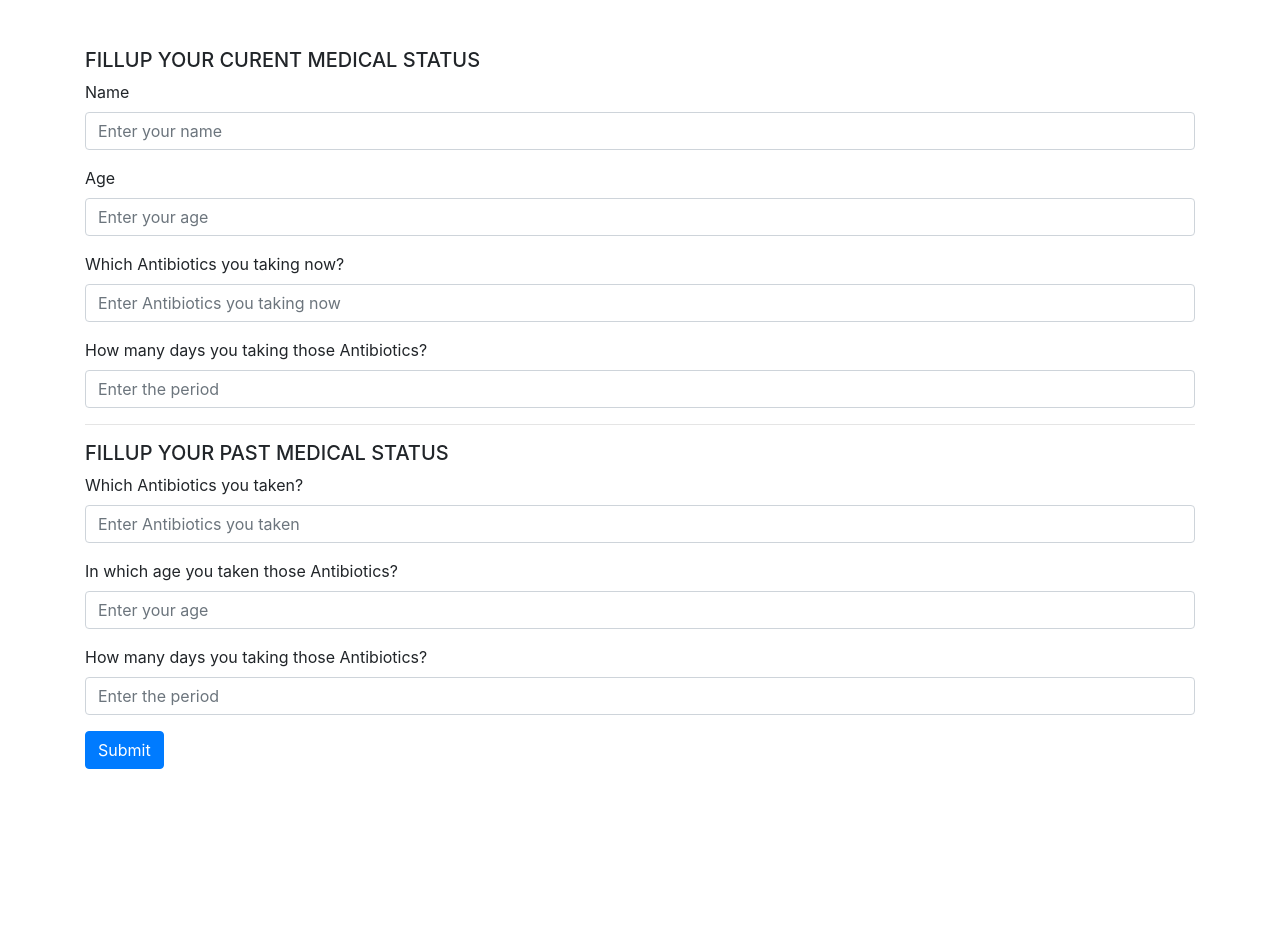
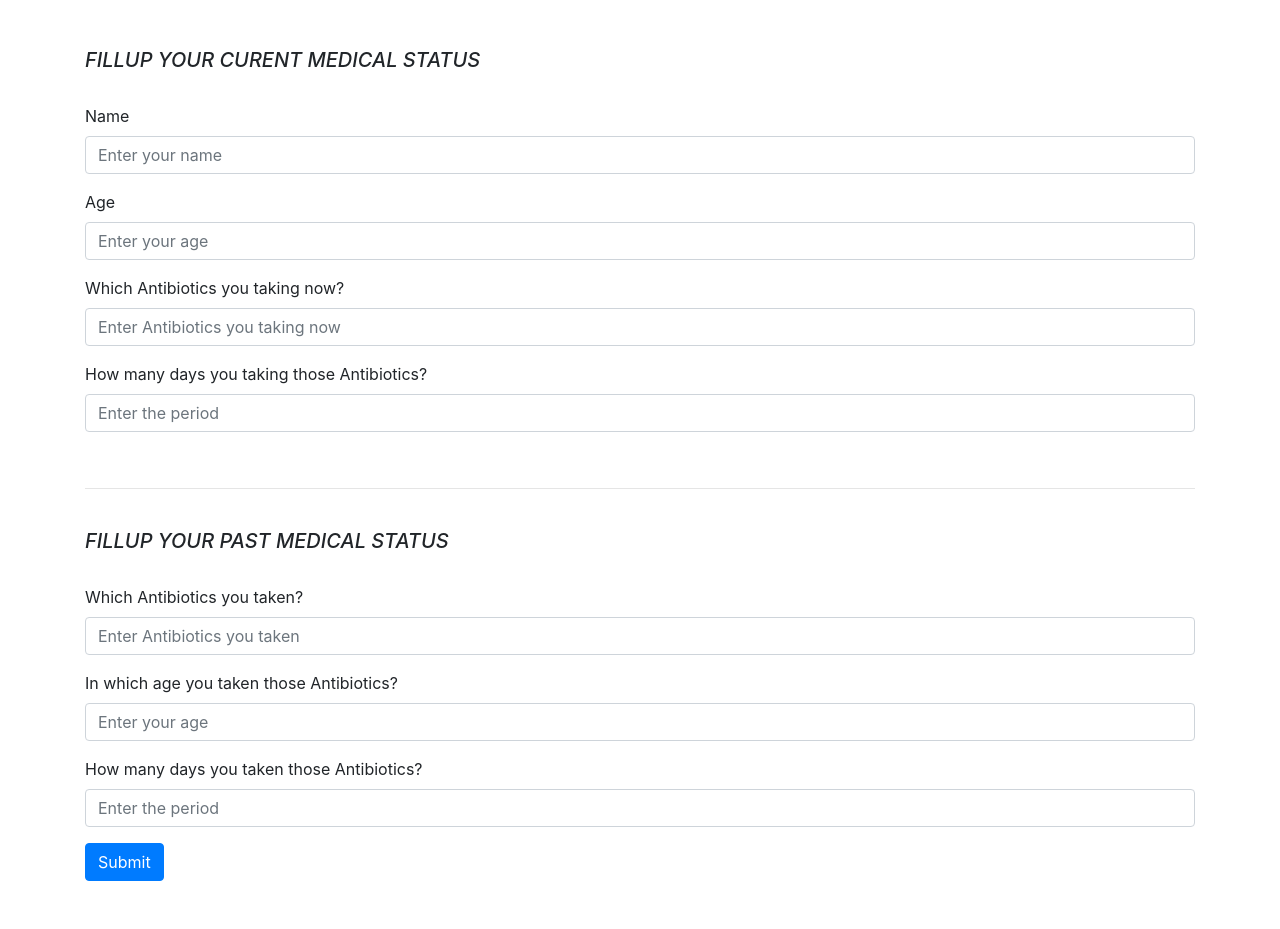
Before and after one commit to pspallabroy/Antimicrobials_Stewardship, a Flask app: page /home in a window 1280 px wide. Shown: the part 56-985 px from the top of the page. Before the commit the page ends 825 px from the top, so only its background shows below. Run offline with Flask 2, Linux system fonts and the light colour scheme; some libraries are stand-ins or nearby versions.

Commit message:
Add files via upload

```diff
--- a/templates/home.html
+++ b/templates/home.html
@@ -46,10 +46,10 @@
     </nav>
   </div>
 
-  <div class="container py-5">
+  <div class="container py-5" name="Form">
     <form>
-      <h5>FILLUP YOUR CURENT MEDICAL STATUS</h5>
-      <div class="form-group">
+      <h5><i>FILLUP YOUR CURENT MEDICAL STATUS</i></h5>
+      <div class="form-group pt-4">
         <label for="name" name="name">Name</label>
         <input type="text" class="form-control" id="name" placeholder="Enter your name">
       </div>
@@ -64,10 +64,10 @@
       <div class="form-group">
         <label for="days" name="days">How many days you taking those Antibiotics?</label>
         <input type="int" class="form-control" id="days" placeholder="Enter the period">
-      </div>
-      <hr>
-      <h5>FILLUP YOUR PAST MEDICAL STATUS</h5>
-      <div class="form-group">
+      </div><br>
+      <hr><br>
+      <h5><i>FILLUP YOUR PAST MEDICAL STATUS</i></h5>
+      <div class="form-group pt-4">
         <label for="taken_antibiotics" name="taken_antibiotics">Which Antibiotics you taken?</label>
         <input type="text" class="form-control" id="taken_antibiotics" placeholder="Enter Antibiotics you taken">
       </div>
@@ -76,8 +76,8 @@
         <input type="int" id="past_age" class="form-control" placeholder="Enter your age">
       </div>
       <div class="form-group">
-        <label for="days" name="days">How many days you taking those Antibiotics?</label>
-        <input type="int" class="form-control" id="days" placeholder="Enter the period">
+        <label for="past_days" name="past_days">How many days you taken those Antibiotics?</label>
+        <input type="int" class="form-control" id="past_days" placeholder="Enter the period">
       </div>
       <button type="submit" class="btn btn-primary">Submit</button>
     </form>
```
